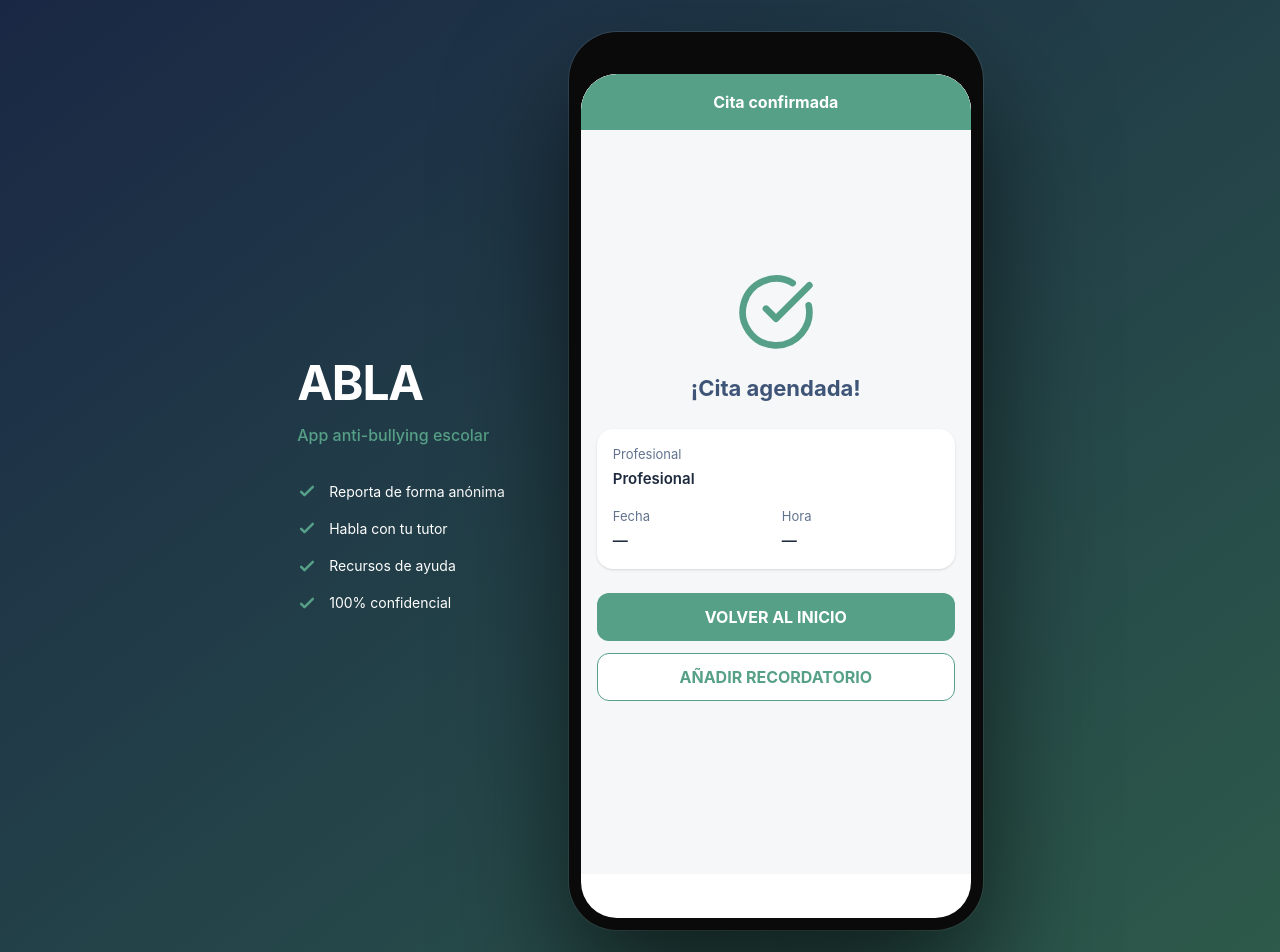
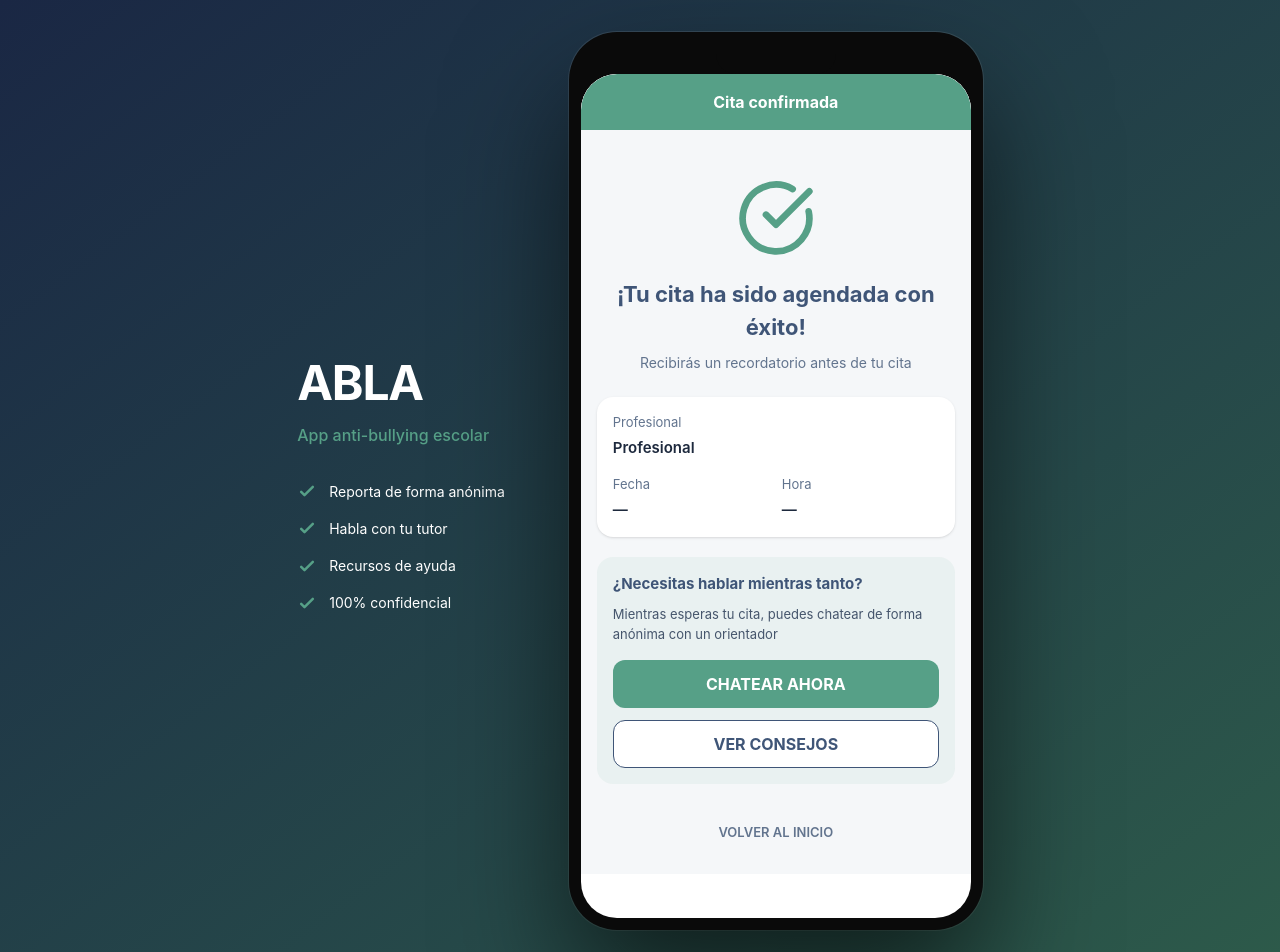
Before and after one commit to leandrodesignux-ux/ABLA-APP, a React (Vite) app: page /ayuda/cita/confirmacion in a window 1280 px wide. Shown: the top 952 px of the page. Built offline with nearby package versions, Linux system fonts and the light colour scheme.

Commit message:
fix: improve appointment calendar and confirmation flow

```diff
--- a/src/pages/AyudaCalendario.jsx
+++ b/src/pages/AyudaCalendario.jsx
@@ -28,15 +28,15 @@ function DayButton({ label, disabled, selected, onClick, isOutsideMonth }) {
     <motion.button
       type="button"
       whileTap={{ scale: disabled ? 1 : 0.96 }}
-      onClick={disabled ? undefined : onClick}
+      onClick={!disabled && !isOutsideMonth ? onClick : undefined}
       className={`flex h-9 w-9 items-center justify-center rounded-full text-[13px] font-semibold ${
         selected
           ? 'bg-abla-green text-white'
           : 'bg-white text-slate-700'
-      } ${disabled ? 'opacity-40' : ''} ${isOutsideMonth ? 'text-slate-300' : ''}`}
+      } ${disabled ? 'opacity-40' : ''} ${isOutsideMonth ? 'opacity-0 text-slate-300' : ''}`}
       aria-label={label}
     >
-      {label}
+      {isOutsideMonth ? null : label}
     </motion.button>
   )
 }
@@ -50,9 +50,11 @@ export default function AyudaCalendario() {
   const proName = proFromState || proFromQuery || 'Profesional'
 
   const today = useMemo(() => startOfDay(new Date()), [])
+  const [monthOffset, setMonthOffset] = useState(0)
 
   const monthInfo = useMemo(() => {
     const now = new Date()
+    now.setMonth(now.getMonth() + monthOffset)
     const year = now.getFullYear()
     const month = now.getMonth()
 
@@ -73,10 +75,15 @@ export default function AyudaCalendario() {
     }
 
     return { monthLabel, cells, year, month }
-  }, [])
+  }, [monthOffset])
 
   const [selectedDate, setSelectedDate] = useState(null)
   const [selectedTime, setSelectedTime] = useState(null)
+
+  const changeMonth = (nextOffset) => {
+    setMonthOffset(nextOffset)
+    setSelectedDate(null)
+  }
 
   const timeSlots = useMemo(() => ['09:00', '10:00', '11:00', '15:00', '16:00', '17:00'], [])
 
@@ -100,7 +107,31 @@ export default function AyudaCalendario() {
         <div className="mt-6 text-[16px] font-bold text-abla-blue">{proName}</div>
 
         <div className="mt-4 rounded-2xl bg-white p-4 shadow-sm">
-          <div className="text-center text-[14px] font-semibold text-slate-700">{monthInfo.monthLabel}</div>
+          <div className="flex items-center justify-between">
+            <motion.button
+              type="button"
+              whileTap={{ scale: 0.9 }}
+              disabled={monthOffset === 0}
+              onClick={() => changeMonth(monthOffset - 1)}
+              className="flex h-8 w-8 items-center justify-center rounded-full text-slate-500 disabled:opacity-40"
+              aria-label="Mes anterior"
+            >
+              &lt;
+            </motion.button>
+
+            <div className="text-center text-[14px] font-semibold text-slate-700">{monthInfo.monthLabel}</div>
+
+            <motion.button
+              type="button"
+              whileTap={{ scale: 0.9 }}
+              disabled={monthOffset === 2}
+              onClick={() => changeMonth(monthOffset + 1)}
+              className="flex h-8 w-8 items-center justify-center rounded-full text-slate-500 disabled:opacity-40"
+              aria-label="Mes siguiente"
+            >
+              &gt;
+            </motion.button>
+          </div>
 
           <div className="mt-4 grid grid-cols-7 gap-2 text-center text-[12px] font-semibold text-slate-500">
             <div>Lu</div>
--- a/src/pages/AyudaConfirmacion.jsx
+++ b/src/pages/AyudaConfirmacion.jsx
@@ -29,7 +29,7 @@ export default function AyudaConfirmacion() {
     <div className="min-h-screen bg-abla-bg">
       <Header title="Cita confirmada" showBack={false} showIcons={false} />
 
-      <div className="mx-auto flex min-h-[calc(100vh-56px)] w-full max-w-[390px] flex-col items-center justify-center px-4 pb-10 text-center">
+      <div className="mx-auto flex min-h-[calc(100vh-56px)] w-full max-w-[390px] flex-col items-center px-4 pb-8 pt-10 text-center">
         <motion.div
           initial={{ scale: 0 }}
           animate={{ scale: [1.05, 1] }}
@@ -47,7 +47,14 @@ export default function AyudaConfirmacion() {
           <CheckCircle className="h-20 w-20 text-abla-green" />
         </motion.div>
 
-        <div className="mt-3 text-[22px] font-bold text-abla-blue">¡Cita agendada!</div>
+        <motion.div
+          initial={{ opacity: 0, y: 10 }}
+          animate={{ opacity: 1, y: 0 }}
+          transition={{ delay: 0.4 }}
+        >
+          <div className="mt-3 text-[22px] font-bold text-abla-blue">¡Tu cita ha sido agendada con éxito!</div>
+          <div className="mt-2 text-[14px] text-slate-500">Recibirás un recordatorio antes de tu cita</div>
+        </motion.div>
 
         <div className="mt-6 w-full rounded-2xl bg-white p-4 text-left shadow-sm">
           <div className="text-[13px] text-slate-500">Profesional</div>
@@ -65,16 +72,23 @@ export default function AyudaConfirmacion() {
           </div>
         </div>
 
+        <div className="mt-5 w-full rounded-2xl p-4 text-left" style={{ backgroundColor: 'rgba(86,160,135,0.08)' }}>
+          <div className="text-[15px] font-bold text-abla-blue">¿Necesitas hablar mientras tanto?</div>
+          <div className="mt-2 text-[13px] leading-5 text-slate-600">
+            Mientras esperas tu cita, puedes chatear de forma anónima con un orientador
+          </div>
+
+          <div className="mt-4 flex flex-col gap-3">
             <motion.button
               whileHover={{ scale: 1.02 }}
               whileTap={{ scale: 0.96 }}
               transition={{ type: 'spring', stiffness: 400, damping: 17 }}
               type="button"
-          onClick={() => navigate('/home')}
-          className="mt-6 h-12 w-full rounded-xl bg-abla-green font-bold text-white"
-          aria-label="Volver al inicio"
+              onClick={() => navigate('/chat')}
+              className="h-12 w-full rounded-xl bg-abla-green font-bold text-white"
+              aria-label="Chatear ahora"
             >
-          VOLVER AL INICIO
+              CHATEAR AHORA
             </motion.button>
 
             <motion.button
@@ -82,10 +96,26 @@ export default function AyudaConfirmacion() {
               whileTap={{ scale: 0.96 }}
               transition={{ type: 'spring', stiffness: 400, damping: 17 }}
               type="button"
-          className="mt-3 h-12 w-full rounded-xl border border-abla-green bg-white font-bold text-abla-green"
-          aria-label="Añadir recordatorio"
+              onClick={() => navigate('/ayuda/consejos')}
+              className="h-12 w-full rounded-xl border border-abla-blue bg-white font-bold text-abla-blue"
+              aria-label="Ver consejos"
             >
-          AÑADIR RECORDATORIO
+              VER CONSEJOS
+            </motion.button>
+          </div>
+        </div>
+
+        <div className="flex-1" />
+
+        <motion.button
+          whileTap={{ scale: 0.96 }}
+          transition={{ type: 'spring', stiffness: 400, damping: 17 }}
+          type="button"
+          onClick={() => navigate('/home')}
+          className="mt-6 text-[13px] font-semibold text-slate-500"
+          aria-label="Volver al inicio"
+        >
+          VOLVER AL INICIO
         </motion.button>
       </div>
     </div>
```
Lines whose indentation alone changed are shown as unchanged.
